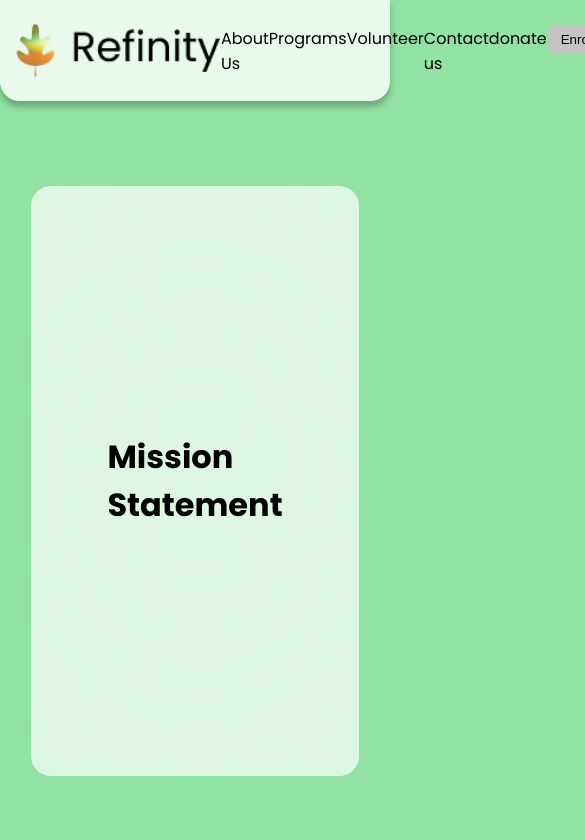
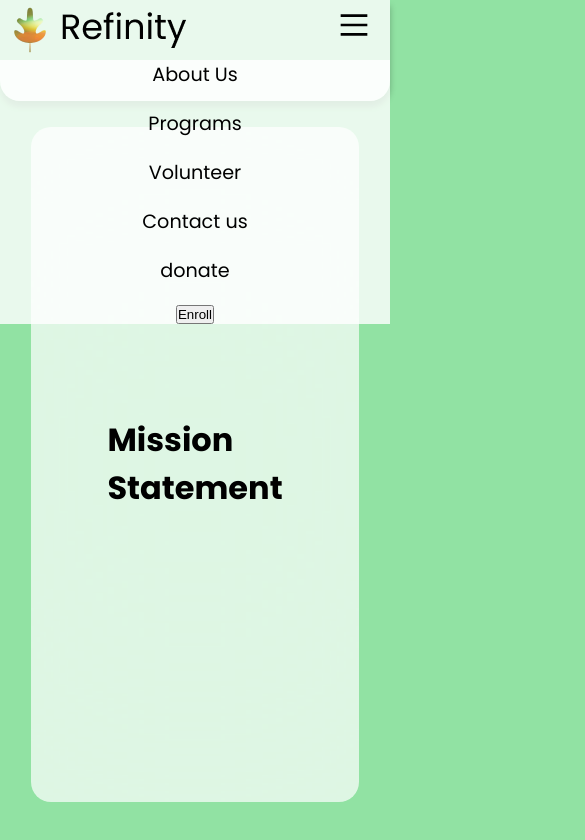
Before and after one commit to amrikmalhans/refinity-frontend, a Next.js app: page / in a window 390 px wide. Shown: the top 840 px of the page, 585 px wide, since content can reach past the window. Built offline with nearby package versions, Linux system fonts and the light colour scheme.

Commit message:
making responsive navbar

```diff
--- a/components/navbar.jsx
+++ b/components/navbar.jsx
@@ -1,20 +1,49 @@
-import React from 'react'
+import React, { useState, useEffect  } from 'react'
 import styles from '../styles/navbar.module.css'
 import Link from 'next/link'
+import { GrMenu } from 'react-icons/gr'
 
 export const Navbar = () => {
+
+    const [isNavVisible, setIsNavVisible] = useState(true)
+    const [isSmallScreen, setisSmallScreen] = useState(false)
+
+    useEffect(() => {
+        const mediaQuery = window.matchMedia("(max-width: 700px)")
+        mediaQuery.addListener(handleMediaQueryChange)
+        handleMediaQueryChange(mediaQuery)
+
+        return () => {
+            mediaQuery.removeListener(handleMediaQueryChange)
+        }
+    }, [])
+
+    const toggleNav = () => {
+        setIsNavVisible(!isNavVisible)
+    }
+
+    const handleMediaQueryChange = mediaQuery => {
+        if(mediaQuery.matches) {
+            setisSmallScreen(true)
+        } else {
+            setisSmallScreen(false)
+        }
+    }
+
     return (
-        <nav className={styles.navbar}>
+        <header className={styles.header}>
             <img className={styles.logo} src="/LOGO.png" alt="refinity-logo" />
-
-            <ul className={styles.navlinks}>
-                <li><Link href="/about"><a>About Us</a></Link></li>
-                <li><Link href="/programs"><a>Programs</a></Link></li>
-                <li><Link href="/volunteer"><a>Volunteer</a></Link></li>
-                <li><Link href="/contact"><a>Contact us</a></Link></li>
-                <li><Link href="/donate"><a>donate</a></Link></li>
-                <li><Link href="/enroll"><button>Enroll</button></Link></li>
-            </ul>
-        </nav>
+            {(!isSmallScreen || isNavVisible) && (
+                 <nav className={styles.navbar}>
+                    <Link href="/about"><a>About Us</a></Link>
+                    <Link href="/programs"><a>Programs</a></Link>
+                    <Link href="/volunteer"><a>Volunteer</a></Link>
+                    <Link href="/contact"><a>Contact us</a></Link>
+                    <Link href="/donate"><a>donate</a></Link>
+                    <Link href="/enroll"><button>Enroll</button></Link>
+                </nav>
+            )}
+            <a onClick={toggleNav} className={styles.menuIcon}><GrMenu /></a>
+        </header>
     )
 }
--- a/package.json
+++ b/package.json
@@ -10,6 +10,7 @@
   "dependencies": {
     "next": "9.4.4",
     "react": "16.13.1",
-    "react-dom": "16.13.1"
+    "react-dom": "16.13.1",
+    "react-icons": "^3.10.0"
   }
 }
--- a/styles/header.module.css
+++ b/styles/header.module.css
@@ -7,10 +7,10 @@
     backdrop-filter: blur(250px);
     max-width: 84%;
     margin: 0 auto;
-    height: 70vh;
+    height: 80vh;
     border-radius: 20px;
     position: relative;
-    top: 10vh;
+    top: 15vh;
 }
 
 .heroBox {
--- a/styles/navbar.module.css
+++ b/styles/navbar.module.css
@@ -1,52 +1,60 @@
-.navbar {
-    display: flex;
-    justify-content: space-between;
+.header {
+    display: grid;
+    grid-template-areas: "logo nav";
+    position: fixed;
+    z-index: 999;
+    align-items: center;
+    background-color:  rgba(255, 255, 255, 0.8);
     height: 12vh;
-    align-items: center;
-    background:  rgba(255, 255, 255, 0.8);
     box-shadow: 0px 6px 6px rgba(0, 0, 0, 0.25);
     border-radius: 0px 0px 20px 20px;
+    width: 100%;
 }
 
-.logo {
-    height: 70%;
-}
-.navlinks {
-    display: flex;
-    list-style: none;
-    justify-content: space-evenly;
-    width: 50%;
+.navbar {
+    grid-area: nav;
+    display: grid;
+    grid-template-columns: repeat(6, auto);
+    align-items: center;
+    justify-items: center;
 }
 
-.navlinks li a {
+.navbar a {
+    text-decoration: none;
     color: #000000;
-    text-decoration: none;
+    font-size: 1.2rem;
 }
 
-.navlinks li button {
-    background-color: #C4C4C4;
-    padding: 6px 14px;
+.menuIcon {
+    display: none;
+    grid-area: burger;
+    margin: 0 20px 0 0;
+    padding: 0;
+    justify-self: end;
+    font-size: 2rem;
     border: none;
-    border-radius: 4px;
-    text-decoration: none;
+    background: none;
+    outline: none;
+    transition: 0.1s;
     cursor: pointer;
+
 }
 
-.navBtn {
-    display: none;
-}
+@media (max-width: 700px) {
+    .header {
+        grid-template-areas: "logo burger" "nav nav";
 
-@media (max-width:600px) {
-    .navBtn {
-      display: inline-block;
-      position: absolute;
-      right: 0px;
-      top: 0px;
     }
-    .navBtn > label {
-      display: inline-block;
-      width: 50px;
-      height: 50px;
-      padding: 13px;
+
+    .navbar {
+        grid-template-columns: none;
+        grid-template-rows: repeat(6, auto);
+        row-gap: 20px;
+        background-color:  rgba(255, 255, 255, 0.8);
+        opacity: 1;
+    }
+
+    .menuIcon {
+        display: block;
     }
 }
```
Also changed, not shown: 1 other file (tests, documents, lock files or other folders).
